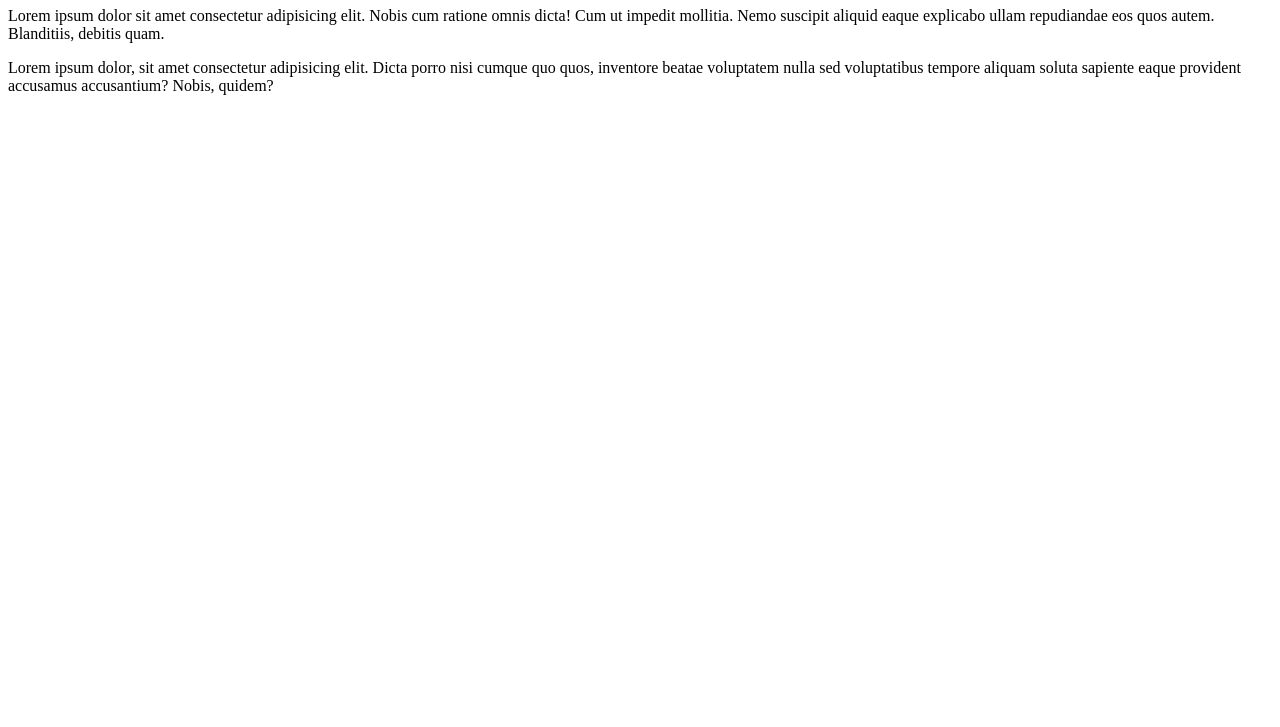
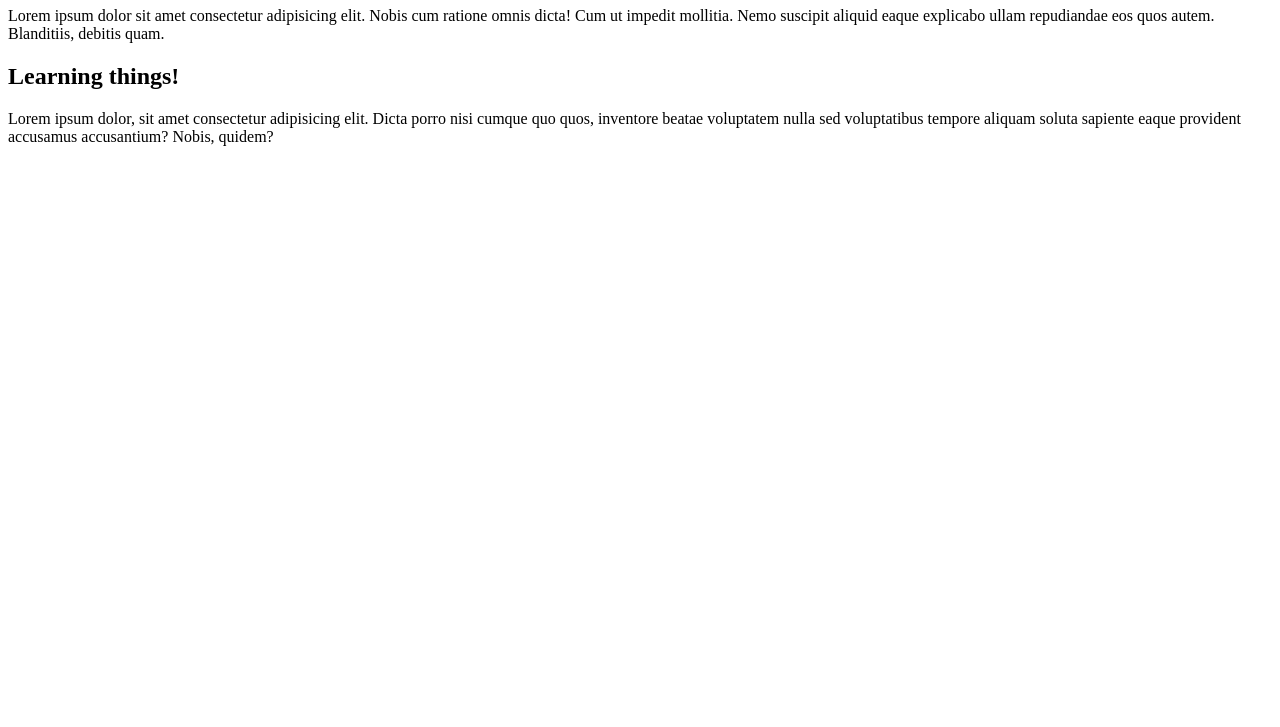
Before and after one commit to clairevalant/githubPagesFun, a plain HTML site: page index.html in a window 1280 px wide. Shown: the part 73-800 px from the top of the page. Drawn offline with Linux system fonts and the light colour scheme.

Commit message:
added new section heading

```diff
--- a/index.html
+++ b/index.html
@@ -10,6 +10,8 @@
     <h1>Hello world</h1>
 
     <p>Lorem ipsum dolor sit amet consectetur adipisicing elit. Nobis cum ratione omnis dicta! Cum ut impedit mollitia. Nemo suscipit aliquid eaque explicabo ullam repudiandae eos quos autem. Blanditiis, debitis quam.</p>
+
+    <h2>Learning things!</h2>
     <p>
         Lorem ipsum dolor, sit amet consectetur adipisicing elit. Dicta porro nisi cumque quo quos, inventore beatae voluptatem nulla sed voluptatibus tempore aliquam soluta sapiente eaque provident accusamus accusantium? Nobis, quidem?
     </p>
```
